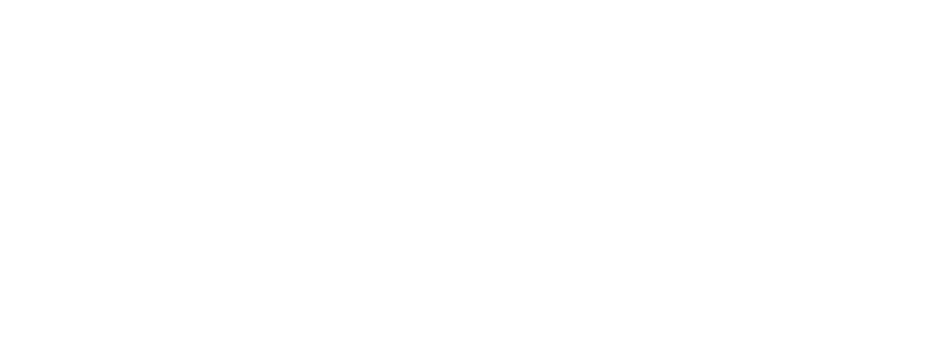
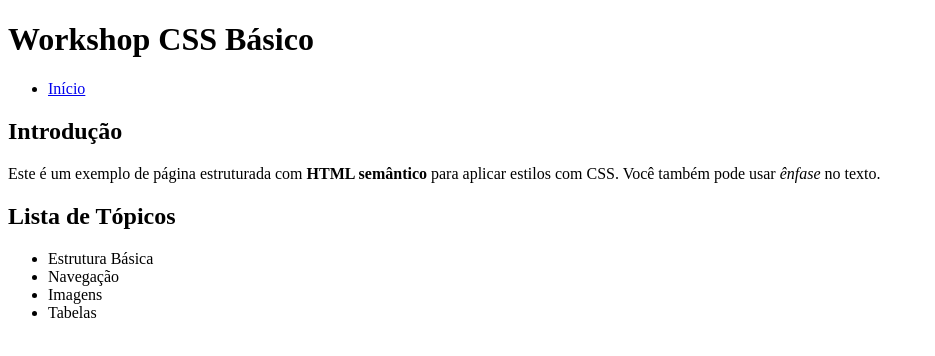
Before and after one commit to Tiagoneumann/aula_2_css_basico, a plain HTML site: page index.html in a window 1280 px wide. Shown: the whole page, without its empty margins (0-935 px from the left). Drawn offline with Linux system fonts and the light colour scheme.

Commit message:
Foi adicionado tags semânticas, menu de navegação e parte do corpo do site.

```diff
--- a/index.html
+++ b/index.html
@@ -3,9 +3,38 @@
 <head>
     <meta charset="UTF-8">
     <meta name="viewport" content="width=device-width, initial-scale=1.0">
-    <title>Document</title>
+    <title>Workshop CSS Básico</title>
 </head>
 <body>
+    <header>
+        <h1>Workshop CSS Básico</h1>
 
+        <nav>
+            <ul>
+                <li><a href="#">Início</a></li>
+            </ul>
+        </nav>
+    </header>
+    <main>
+        <section>
+            <h2>Introdução</h2>
+
+            <p>Este é um exemplo de página estruturada com <strong>HTML semântico</strong> para aplicar estilos com CSS. Você também pode usar <em>ênfase</em> no texto.</p>
+        </section>
+
+        <section>
+            <h2>Lista de Tópicos</h2>
+
+            <ul>
+                <li>Estrutura Básica</li>
+                <li>Navegação</li>
+                <li>Imagens</li>
+                <li>Tabelas</li>
+            </ul>
+        </section>
+    </main>
+    <footer>
+
+    </footer>
 </body>
 </html>
```
